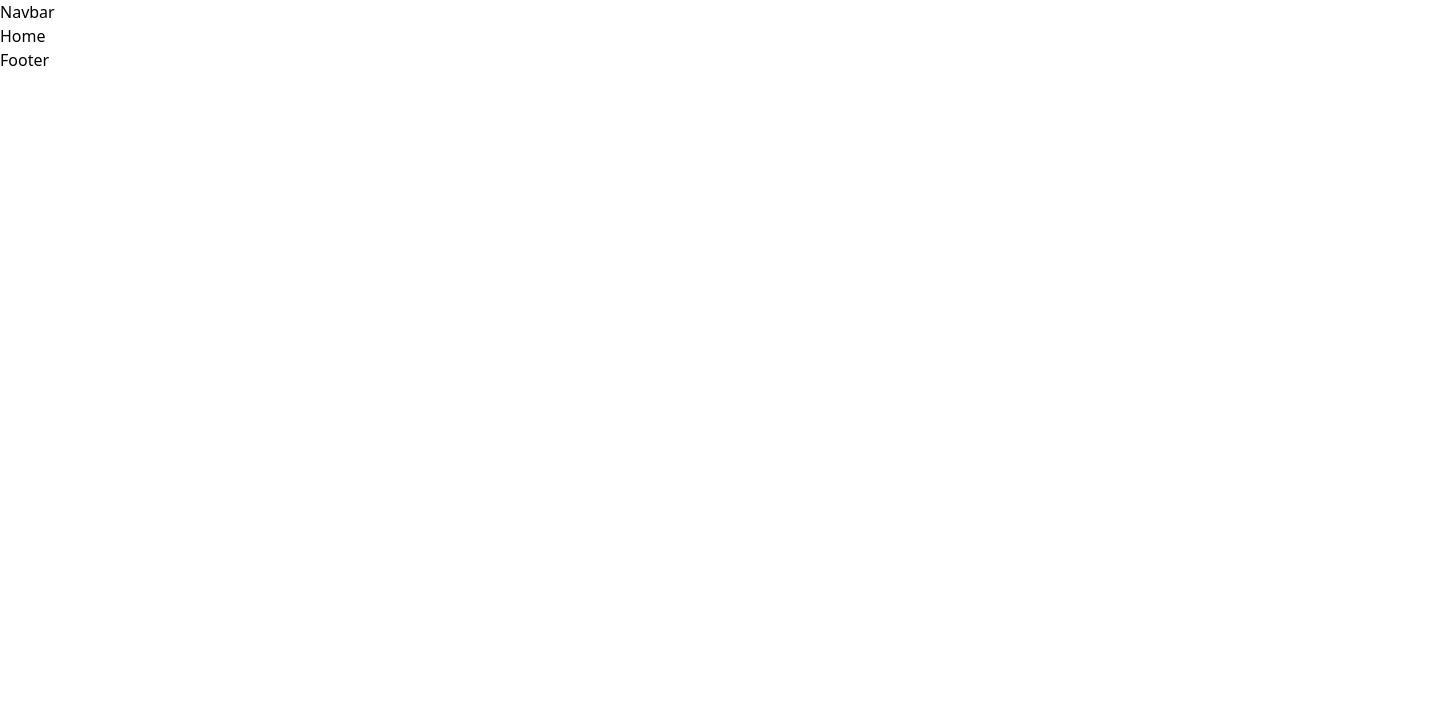
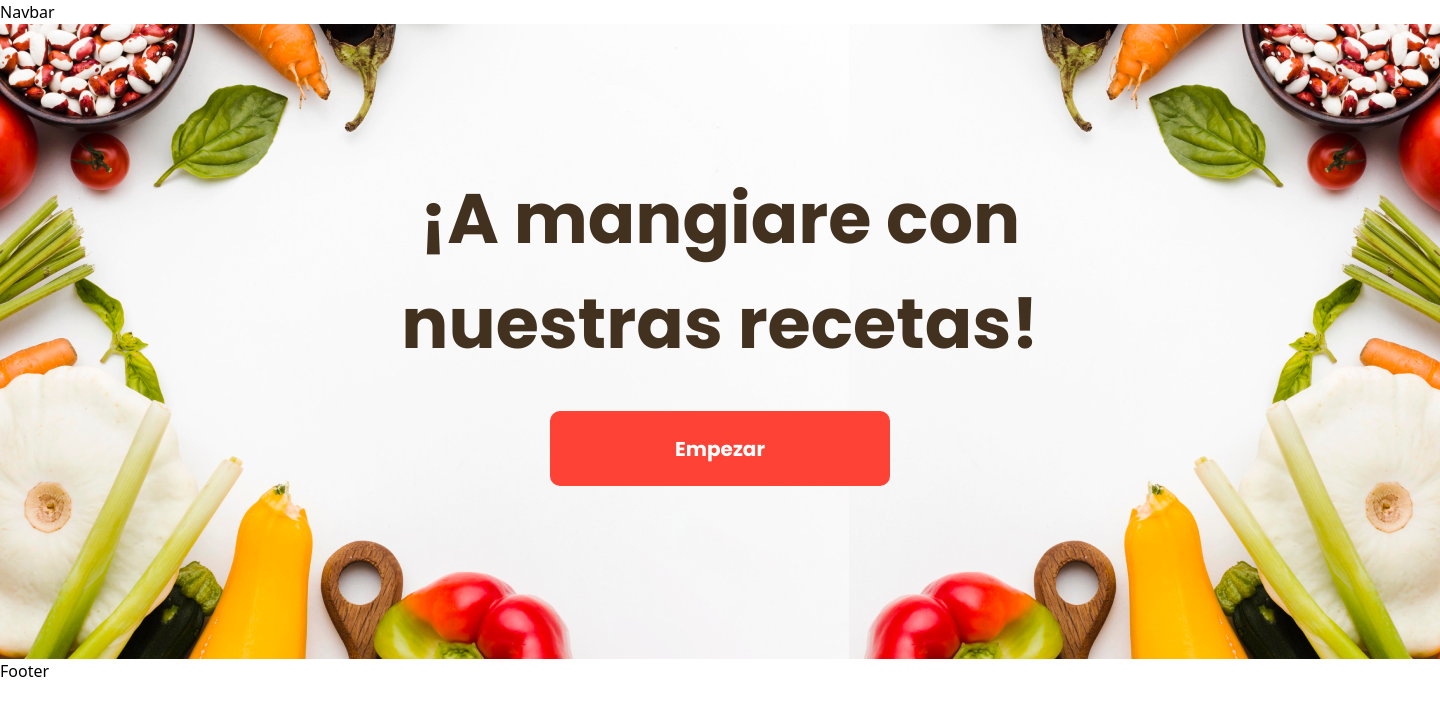
Before and after one commit to RobertCiclos/DigitalSource, a React (Create React App) app: page / in a window 1280 px wide. Shown: the top 716 px of the page, 1440 px wide, since content can reach past the window. Built offline with nearby package versions, Linux system fonts and the light colour scheme.

Commit message:
section hero terminada

```diff
--- a/src/components/buttons/BtnRedEmpezar.jsx
+++ b/src/components/buttons/BtnRedEmpezar.jsx
@@ -6,7 +6,7 @@ const BtnRedEmpezar = (props) => {
       className='flex items-center justify-center mx-auto bg-rojoC
       font-[Poppins] font-bold text-[white]
       w-[189px] h-[48px] text-[14px] rounded-[7px]
-      sm:w-[340px] sm:h-[75px] sm:text-[20px] sm:rounded-[10px]'>
+      lg:w-[340px] lg:h-[75px] lg:text-[20px] lg:rounded-[10px]'>
       Empezar
     </button>
   )
--- a/src/index.css
+++ b/src/index.css
@@ -6,8 +6,10 @@
 @layer base {
 
   h1 {
-    @apply font-[Poppins] font-bold text-marronC text-center
-    text-[28px] lg:text-[70px] ;
+    @apply font-[Poppins] font-bold text-marronC text-center mx-auto
+    text-[28px] w-[257.51px]
+    md:text-[45px] md:w-[450px]
+    lg:text-[70px] lg:w-[930px];
   }
 
   h2 {
--- a/src/pages/Home.jsx
+++ b/src/pages/Home.jsx
@@ -1,9 +1,33 @@
 import React from 'react';
+import BtnRedEmpezar from "../components/buttons/BtnRedEmpezar";
 
 const Home = () => {
   return (
     <div className=''>
-      Home
+      <section>
+        <div
+          className='mx-auto relative
+          w-[414px] h-[284px]
+          md:w-[768px] md:h-[380px]
+          lg:w-[1440px] lg:h-[635px]'>
+          <img src="./imagenes/fondohero.png"
+            className='w-[414px] h-[284px] mx-auto
+            md:w-[768px] md:h-[380px]
+            lg:w-[1440px] lg:h-[635px]'/>
+          <h1
+            className='absolute top-[65px] right-[78.15px]
+            md:top-[90px] md:right-[159px]
+            lg:top-[142px] lg:right-[255px]'>
+            ¡A mangiare con nuestras recetas!
+          </h1>
+          <div
+            className="absolute top-[159px] right-[112.5px]
+            md:top-[245px] md:right-[289.5px]
+            lg:top-[387px] lg:right-[550px]">
+            <BtnRedEmpezar/>
+          </div>
+        </div>
+      </section>
     </div>
   )
 }
```
